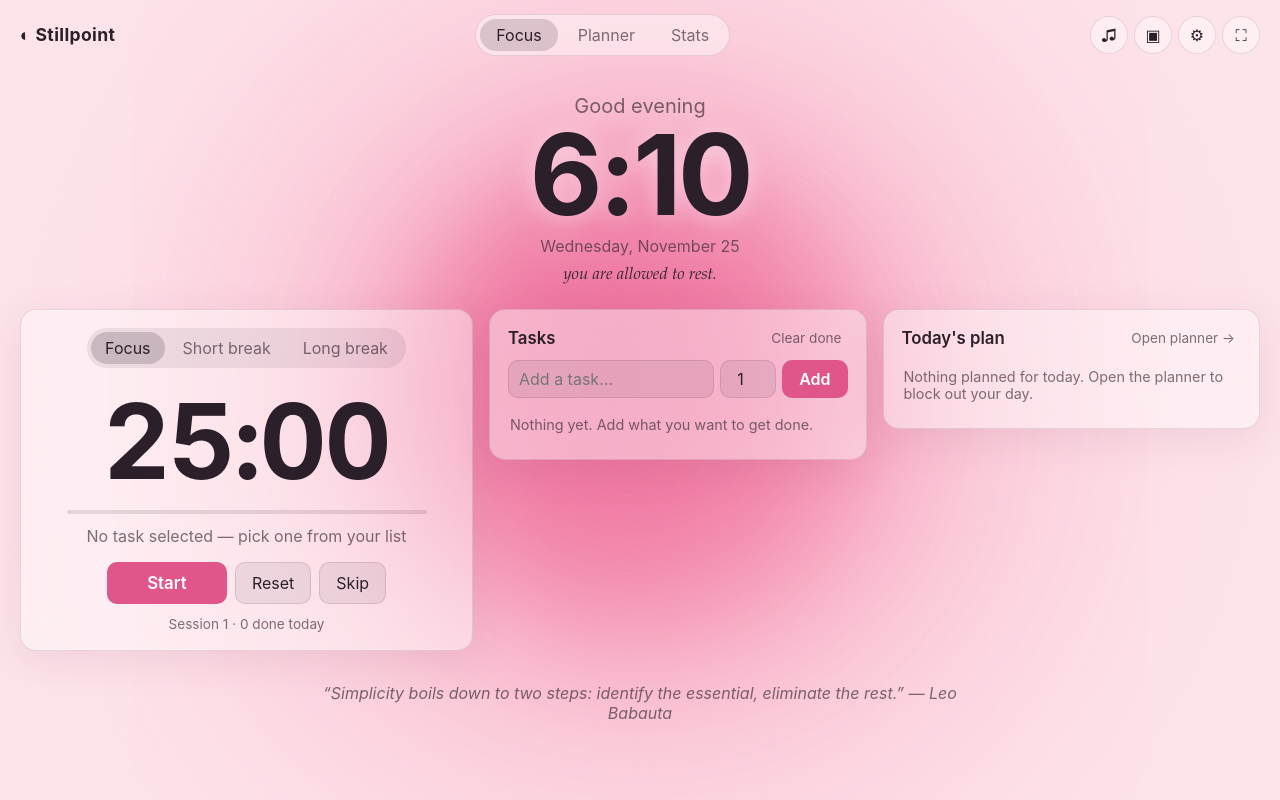
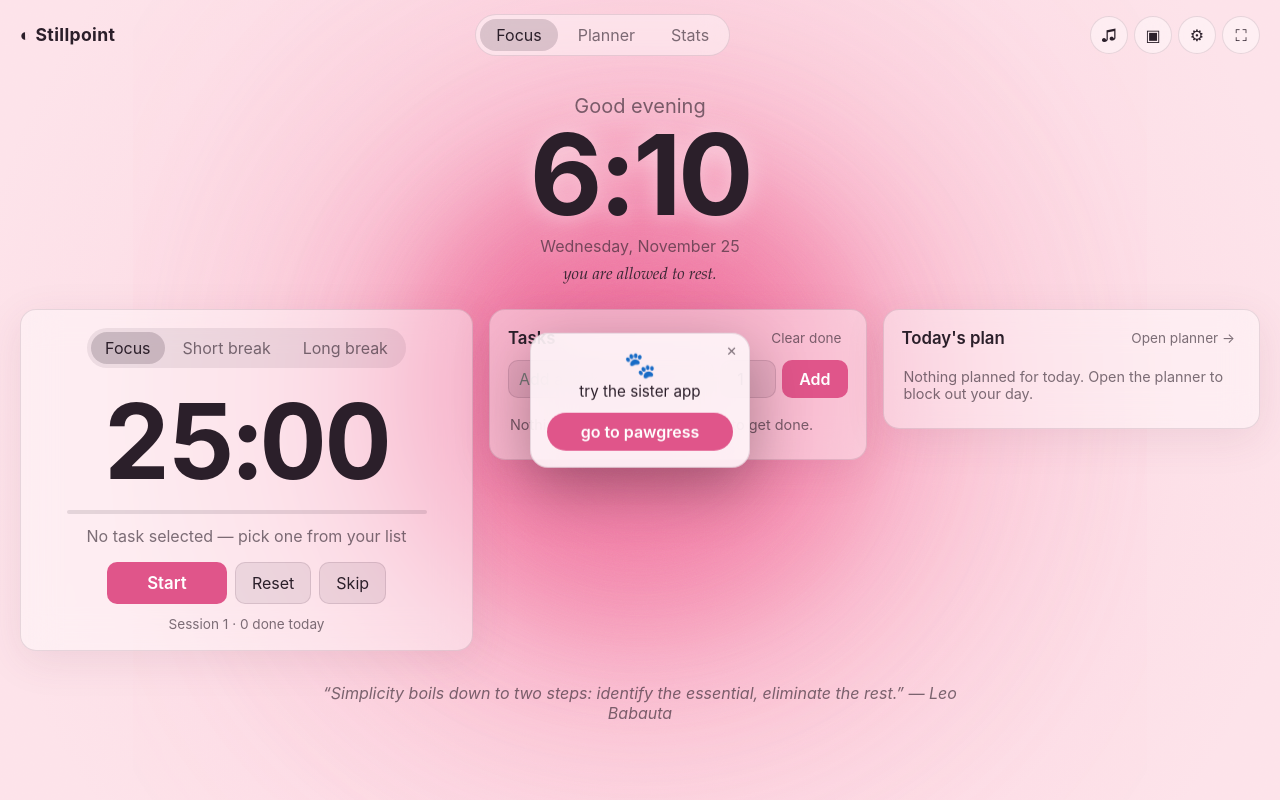
Before and after one commit to arpan-sheth/stillpoint, a plain HTML site: page index.html in a window 1280 px wide. Drawn offline with Linux system fonts and the light colour scheme.

Commit message:
Add sister-app popup linking to Pawgress
A small card shows when the app opens with a button that opens
tinyurl.com/pawgress in a new tab. Closes via the button, the X, or Esc.

Co-Authored-By: Claude Opus 5.5 <noreply@anthropic.com>
Claude-Session: https://claude.ai/code/session_01WqKSuUatNvmZzKukm2PBik

```diff
--- a/app.js
+++ b/app.js
@@ -796,6 +796,15 @@
     renderTasks(); renderToday(); renderSounds(); resetTimer();
   }
   boot();
+
+  // Sister-app popup, shown each time the app opens
+  const promo = $("#promo");
+  const closePromo = () => promo.classList.add("hidden");
+  setTimeout(() => promo.classList.remove("hidden"), 600);
+  $("#promoClose").addEventListener("click", closePromo);
+  $("#promoBtn").addEventListener("click", closePromo);
+  document.addEventListener("keydown", (e) => { if (e.key === "Escape") closePromo(); });
+
   // Refresh "today" bits around midnight / periodically
   setInterval(() => { renderToday(); const nl = $(".now-line"); if (nl) { const n = new Date(); nl.style.top = `${((n.getHours() * 60 + n.getMinutes()) / 60) * 48}px`; } }, 60_000);
 
--- a/index.html
+++ b/index.html
@@ -174,7 +174,7 @@
     <label class="field">Theme text
       <select id="setTheme"><option value="auto">Match background</option><option value="dark">Always light text</option><option value="light">Always dark text</option></select>
     </label>
-    <p class="hint">Stillpoint v1.3</p>
+    <p class="hint">Stillpoint v1.4</p>
   </aside>
 
   <!-- PLAN ITEM MODAL -->
@@ -202,6 +202,13 @@
 
   <div class="toast hidden" id="toast"></div>
 
+  <div class="promo hidden" id="promo" role="dialog" aria-labelledby="promoText">
+    <button class="promo-close" id="promoClose" aria-label="Close">✕</button>
+    <div class="promo-paw">🐾</div>
+    <p id="promoText">try the sister app</p>
+    <a class="btn primary promo-btn" id="promoBtn" href="https://tinyurl.com/pawgress" target="_blank" rel="noopener">go to pawgress</a>
+  </div>
+
   <script src="scenes.js"></script>
   <script src="app.js"></script>
 </body>
--- a/style.css
+++ b/style.css
@@ -194,6 +194,17 @@ input[type=range] { accent-color: var(--accent); padding: 0; border: 0; backgrou
 .swatch { width: 26px; height: 26px; border-radius: 50%; border: 2px solid transparent; cursor: pointer; }
 .swatch.active { border-color: #fff; }
 
+.promo { position: fixed; top: 50%; left: 50%; transform: translate(-50%, -50%); z-index: 45; width: 220px; max-width: calc(100vw - 32px);
+  background: var(--glass-strong); border: 1px solid var(--border); border-radius: 18px; padding: 18px 16px 16px; text-align: center;
+  backdrop-filter: blur(20px); -webkit-backdrop-filter: blur(20px); box-shadow: 0 20px 60px rgba(0,0,0,0.3); color: var(--text);
+  animation: promo-in .35s ease-out; }
+.promo p { margin: 4px 0 12px; font-size: .95rem; }
+.promo-paw { font-size: 1.6rem; line-height: 1; }
+.promo-btn { width: 100%; text-decoration: none; border-radius: 999px; }
+.promo-close { position: absolute; top: 6px; right: 8px; background: none; border: 0; color: var(--muted); cursor: pointer; font-size: .8rem; padding: 4px; }
+.promo-close:hover { color: var(--text); }
+@keyframes promo-in { from { opacity: 0; transform: translate(-50%, -46%) scale(.96); } }
+@media (prefers-reduced-motion: reduce) { .promo { animation: none; } }
 .toast { position: fixed; bottom: 24px; left: 50%; transform: translateX(-50%); background: var(--glass-strong); border: 1px solid var(--border); padding: 10px 18px; border-radius: 999px; backdrop-filter: blur(16px); z-index: 40; }
 
 body.zen .topbar, body.zen .tasks-card, body.zen .today-card, body.zen .quote { opacity: 0.08; transition: opacity 0.6s; }
--- a/sw.js
+++ b/sw.js
@@ -1,5 +1,5 @@
 // Offline cache so the app works without a connection once loaded.
-const CACHE = "stillpoint-v3";
+const CACHE = "stillpoint-v4";
 const FILES = ["./", "index.html", "style.css", "app.js", "scenes.js", "manifest.json", "icon.svg"];
 self.addEventListener("install", (e) => e.waitUntil(caches.open(CACHE).then((c) => c.addAll(FILES))));
 self.addEventListener("activate", (e) => e.waitUntil(
```
